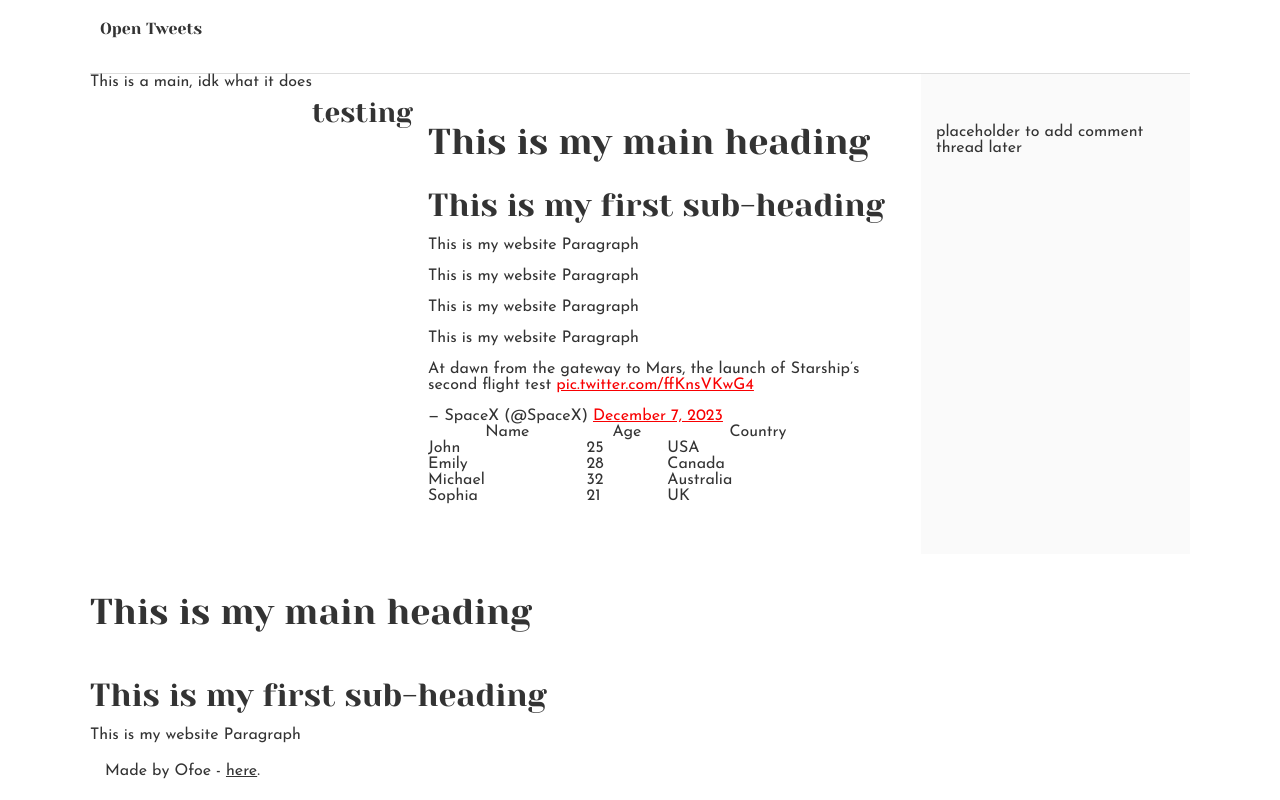
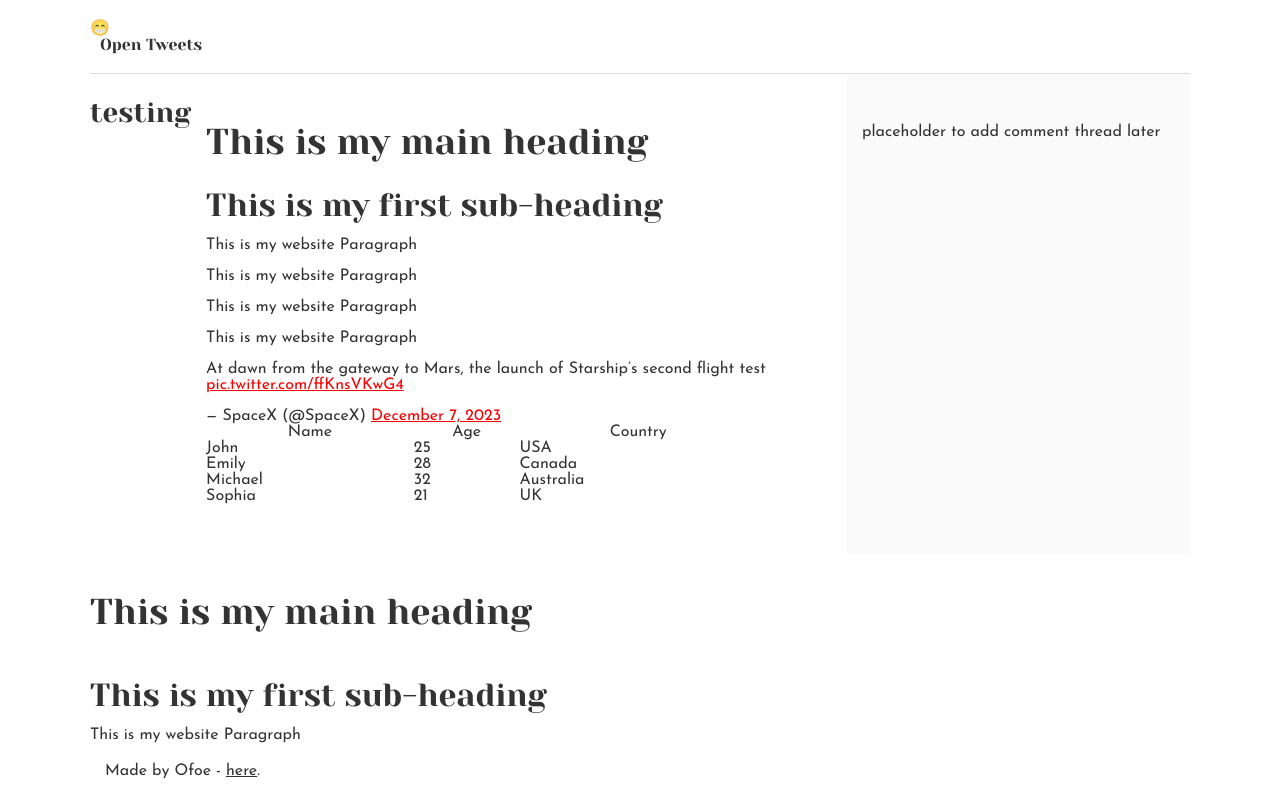
Before and after one commit to ofoe-a/alx_html_css, a plain HTML site: page index.html in a window 1280 px wide. Drawn offline with Linux system fonts and the light colour scheme.

Commit message:
Fixed Viewport

```diff
--- a/index.html
+++ b/index.html
@@ -7,15 +7,16 @@
     <link href="base.css" rel="stylesheet">
     <link href="styles.css" rel="stylesheet">
 </head>
-<body>
+<body class="works_on_smartphone">
     <header>
+        <div class="logo">😁</div>
         <ul>
             <li>
                 <a href="./tweets.html">Open Tweets</a>
             </li>
         </ul>
     </header>
-    <main>This is a main, idk what it does
+    <main>
         <h3>testing</h3>
         <article>
             <h1>This is my main heading</h1>
```
